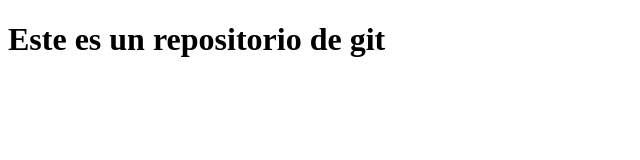
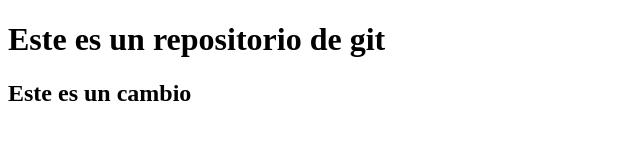
Before and after one commit to xanatcm/Repositorio_git_prueba, a plain HTML site: page index.html in a window 1280 px wide. Shown: the whole page, without its empty margins (0-640 px from the left). Drawn offline with Linux system fonts and the light colour scheme.

Commit message:
Agregue un cambio

```diff
--- a/index.html
+++ b/index.html
@@ -9,5 +9,6 @@
 </head>
 <body>
     <h1>Este es un repositorio de git</h1>
+    <h2>Este es un cambio</h2>
 </body>
 </html>
```
